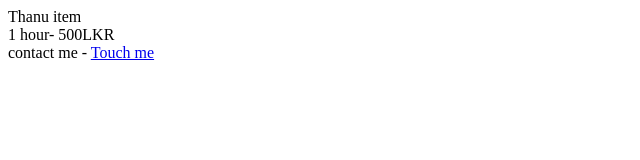
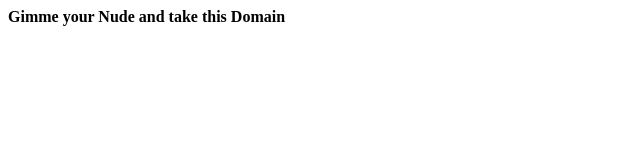
Before and after one commit to kamchijan/kamchijan.github.io, a plain HTML site: page index.html in a window 1280 px wide. Shown: the whole page, without its empty margins (0-640 px from the left). Drawn offline with Linux system fonts and the light colour scheme.

Commit message:
Update index.html

```diff
--- a/index.html
+++ b/index.html
@@ -1,3 +1 @@
-Thanu item <br>
-1 hour- 500LKR<br>
-contact me - <a href="https://api.whatsapp.com/send/?phone=%2B94766492139&text&type=phone_number&app_absent=0"> Touch me</a>
+<h4> Gimme your Nude and take this Domain<h4>
```
